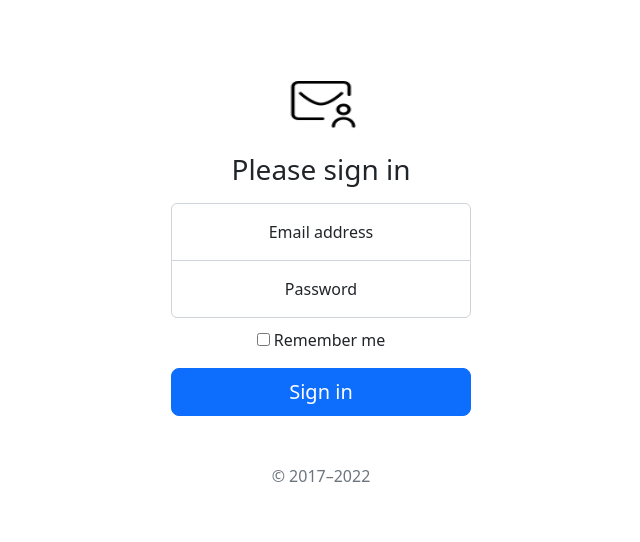
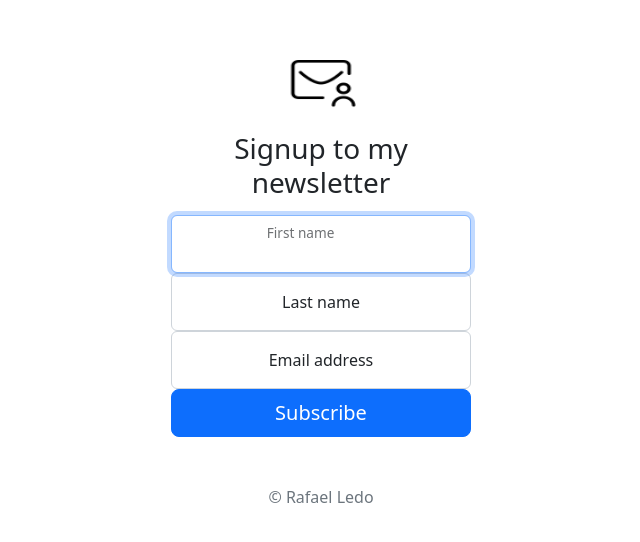
Before and after one commit to rafaelledo/newsletter-signup, a website: page signup.html in a window 1280 px wide. Shown: the part 112-654 px from the top of the page, without its empty margins (319-959 px from the left). Drawn offline with nearby package versions, Linux system fonts and the light colour scheme.

Commit message:
second commit

```diff
--- a/signin.css
+++ b/public/css/signin.css
@@ -20,13 +20,18 @@ body {
   z-index: 2;
 }
 
-.form-signin input[type="email"] {
+.top {
   margin-bottom: -1px;
   border-bottom-right-radius: 0;
   border-bottom-left-radius: 0;
 }
 
-.form-signin input[type="password"] {
+.middle {
+  border-radius: 0;
+  margin-bottom: -1px;
+}
+
+.bottom {
   margin-bottom: 10px;
   border-top-left-radius: 0;
   border-top-right-radius: 0;
--- a/signup.html
+++ b/signup.html
@@ -9,7 +9,7 @@
     <meta name="generator" content="Hugo 0.101.0">
     <meta name="theme-color" content="#712cf9">
 
-    <link href="signin.css" rel="stylesheet">
+    <link href="css/signin.css" rel="stylesheet">
     <link href="https://cdn.jsdelivr.net/npm/bootstrap@5.2.0/dist/css/bootstrap.min.css" rel="stylesheet"
     integrity="sha384-gH2yIJqKdNHPEq0n4Mqa/HGKIhSkIHeL5AyhkYV8i59U5AR6csBvApHHNl/vI1Bx" crossorigin="anonymous">
     <link rel="canonical" href="https://getbootstrap.com/docs/5.2/examples/sign-in/">
@@ -25,30 +25,29 @@
 
 <body class="text-center">
     <main class="form-signin w-100 m-auto">
-        <form>
+        <form action="/" method="POST">
             <img class="mb-4" src="images/mail.png" alt="" width="72" height="57">
 
-            <h1 class="h3 mb-3 fw-normal">Please sign in</h1>
+            <h1 class="h3 mb-3 fw-normal">Signup to my newsletter</h1>
 
             <div class="form-floating">
-                <input type="email" class="form-control" id="floatingInput" placeholder="name@example.com">
-                <label for="floatingInput">Email address</label>
+                <input type="text" class="form-control" placeholder="First name" name="firstName" required autofocus>
+                <label>First name</label>
             </div>
 
             <div class="form-floating">
-                <input type="password" class="form-control" id="floatingPassword" placeholder="Password">
-                <label for="floatingPassword">Password</label>
+                <input type="text" class="form-control" placeholder="Last name" name="lastName" required>
+                <label>Last name</label>
             </div>
 
-            <div class="checkbox mb-3">
-                <label>
-                    <input type="checkbox" value="remember-me"> Remember me
-                </label>
+            <div class="form-floating">
+                <input type="text" class="form-control" placeholder="Email" name="email" required>
+                <label>Email address</label>
             </div>
 
-            <button class="w-100 btn btn-lg btn-primary" type="submit">Sign in</button>
+            <button class="w-100 btn btn-lg btn-primary" type="submit">Subscribe</button>
 
-            <p class="mt-5 mb-3 text-muted">&copy; 2017–2022</p>
+            <p class="mt-5 mb-3 text-muted">&copy; Rafael Ledo</p>
         </form>
     </main>
 </body>
```
Also changed, not shown: app.js (+14 -0 lines), public/images/mail.png (renamed from images/mail.png).
